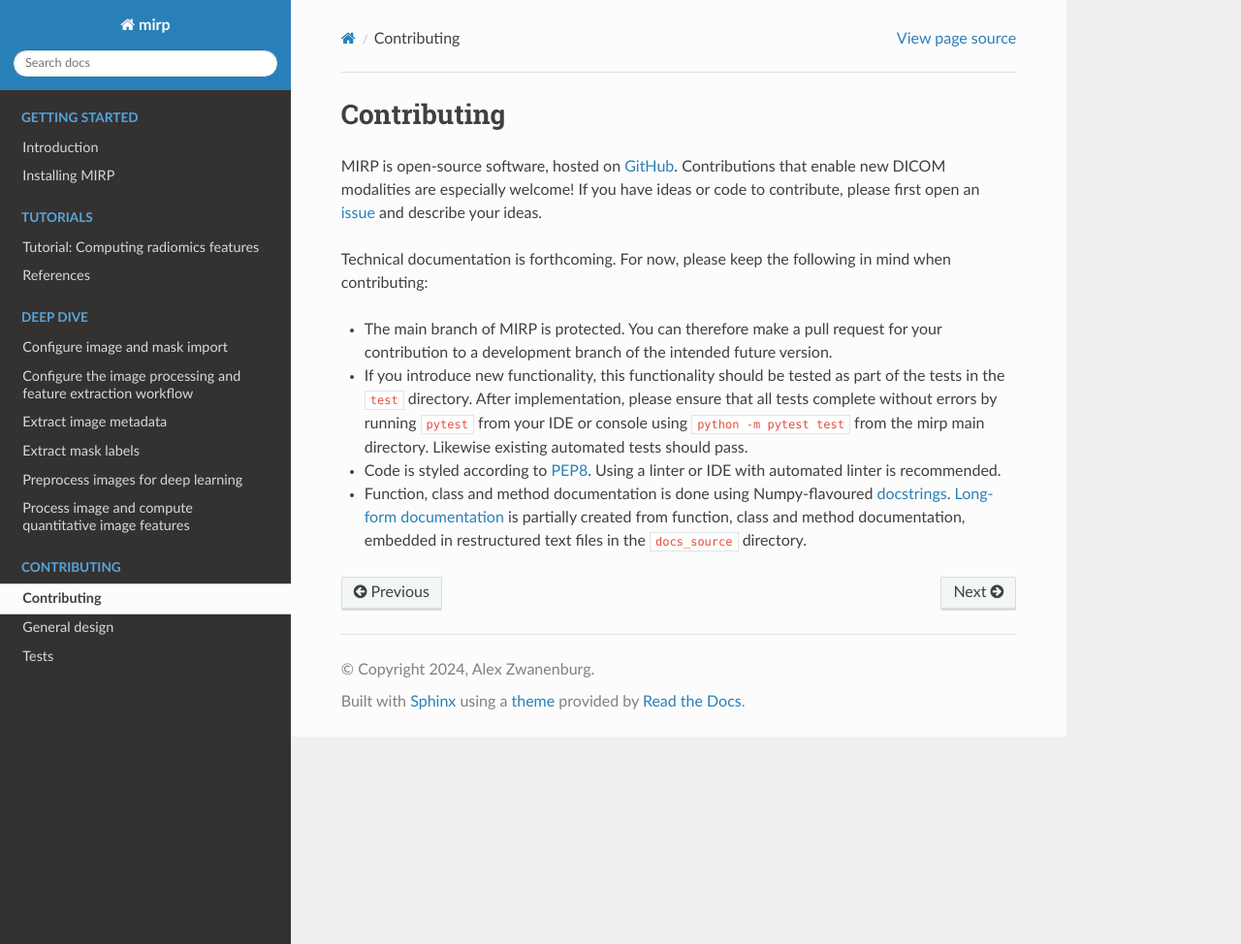
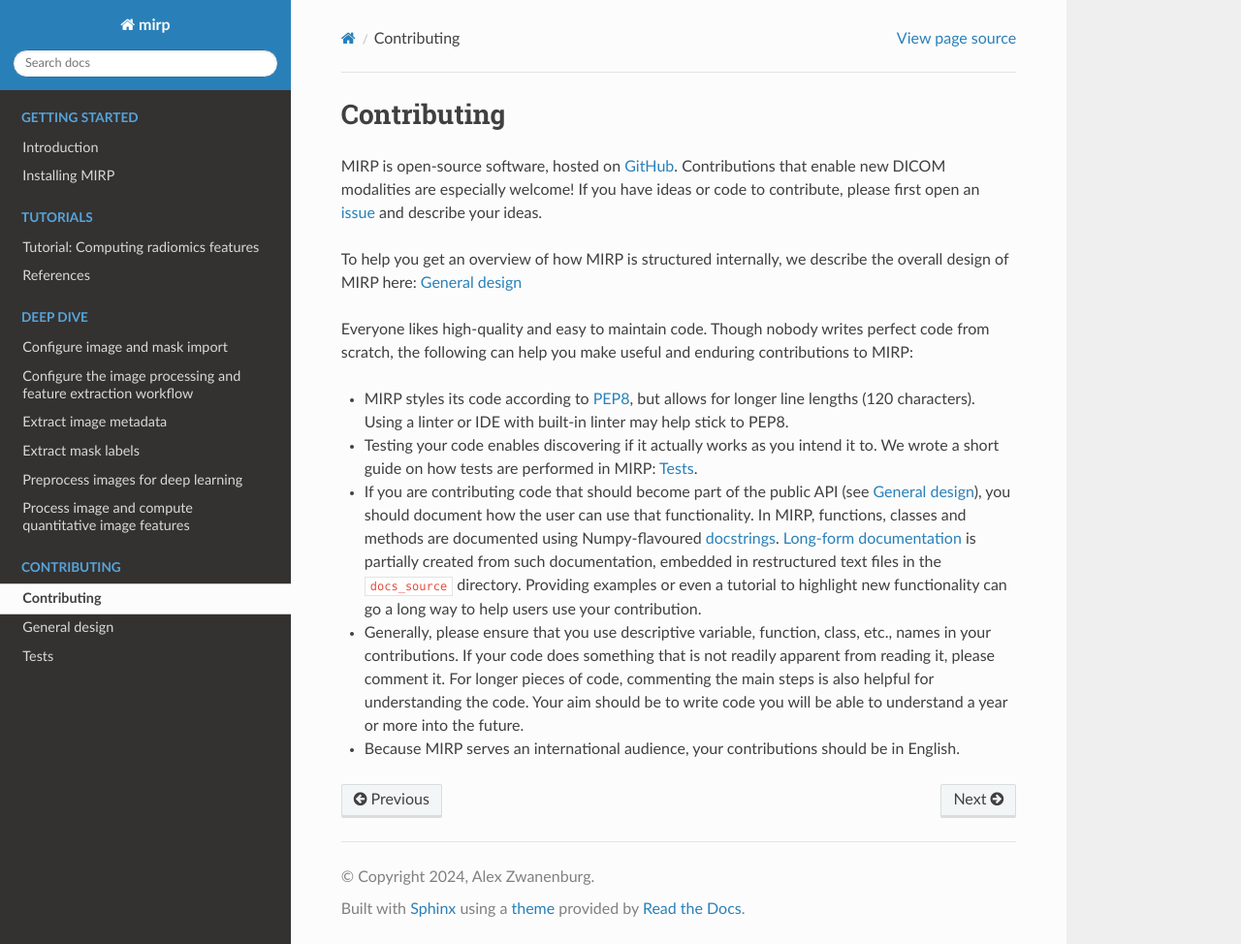
Before and after one commit to oncoray/mirp, a Sphinx documentation site: the page built from docs_source/source/contributing.rst, in a window 1280 px wide and 974 px high. Shown: the whole window at 97% size. Built offline with Sphinx 7.4.7 and the Read the Docs theme 2.0.0, drawn with Linux system fonts in a browser that asks for light colours; pages that are not in the unit, such as notebooks, are missing from menus.

Commit message:
Updated contributor guide.

```diff
--- a/docs_source/source/contributing.rst
+++ b/docs_source/source/contributing.rst
@@ -5,17 +5,25 @@ MIRP is open-source software, hosted on `GitHub <https://github.com/oncoray/mirp
 new DICOM modalities are especially welcome! If you have ideas or code to contribute, please first open an
 `issue <https://github.com/oncoray/mirp/issues>`_ and describe your ideas.
 
-Technical documentation is forthcoming. For now, please keep the following in mind when contributing:
+To help you get an overview of how MIRP is structured internally, we describe the overall design of MIRP here:
+:doc:`../design`
 
-* The main branch of MIRP is protected. You can therefore make a pull request for your contribution to a
-  development branch of the intended future version.
-* If you introduce new functionality, this functionality should be tested as part of the tests in the ``test``
-  directory. After implementation, please ensure that all tests complete without errors by running ``pytest`` from your
-  IDE or console using ``python -m pytest test`` from the mirp main directory. Likewise existing automated tests should
-  pass.
-* Code is styled according to `PEP8 <https://peps.python.org/pep-0008/>`_. Using a linter or IDE with automated linter
-  is recommended.
-* Function, class and method documentation is done using Numpy-flavoured
+Everyone likes high-quality and easy to maintain code. Though nobody writes perfect code from scratch, the following can
+help you make useful and enduring contributions to MIRP:
+
+* MIRP styles its code according to `PEP8 <https://peps.python.org/pep-0008/>`_, but allows for longer line lengths
+  (120 characters). Using a linter or IDE with built-in linter may help stick to PEP8.
+* Testing your code enables discovering if it actually works as you intend it to. We wrote a short guide on how tests
+  are performed in MIRP: :doc:`../contributing_tests`.
+* If you are contributing code that should become part of the public API (see :doc:`../design`), you should document how the
+  user can use that functionality. In MIRP, functions, classes and methods are documented using Numpy-flavoured
   `docstrings <https://numpydoc.readthedocs.io/en/latest/format.html>`_.
-  `Long-form documentation <https://oncoray.github.io/mirp/>`_ is partially created from function, class and method
+  `Long-form documentation <https://oncoray.github.io/mirp/>`_ is partially created from such
   documentation, embedded in restructured text files in the ``docs_source`` directory.
+  Providing examples or even a tutorial to highlight new functionality can go a long way to help users use your
+  contribution.
+* Generally, please ensure that you use descriptive variable, function, class, etc., names in your contributions.
+  If your code does something that is not readily apparent from reading it, please comment it.
+  For longer pieces of code, commenting the main steps is also helpful for understanding the code. Your aim should be
+  to write code you will be able to understand a year or more into the future.
+* Because MIRP serves an international audience, your contributions should be in English.
```
